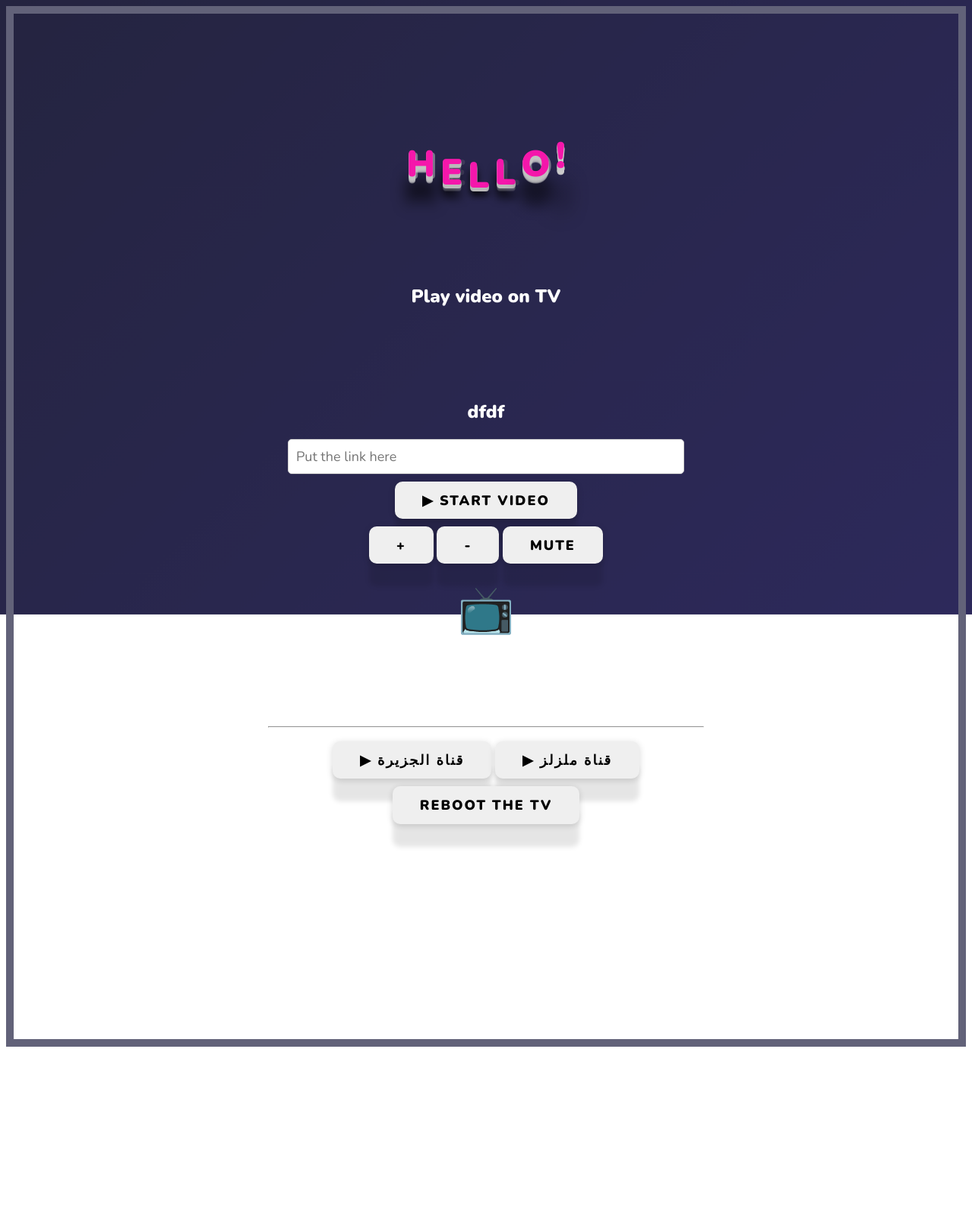
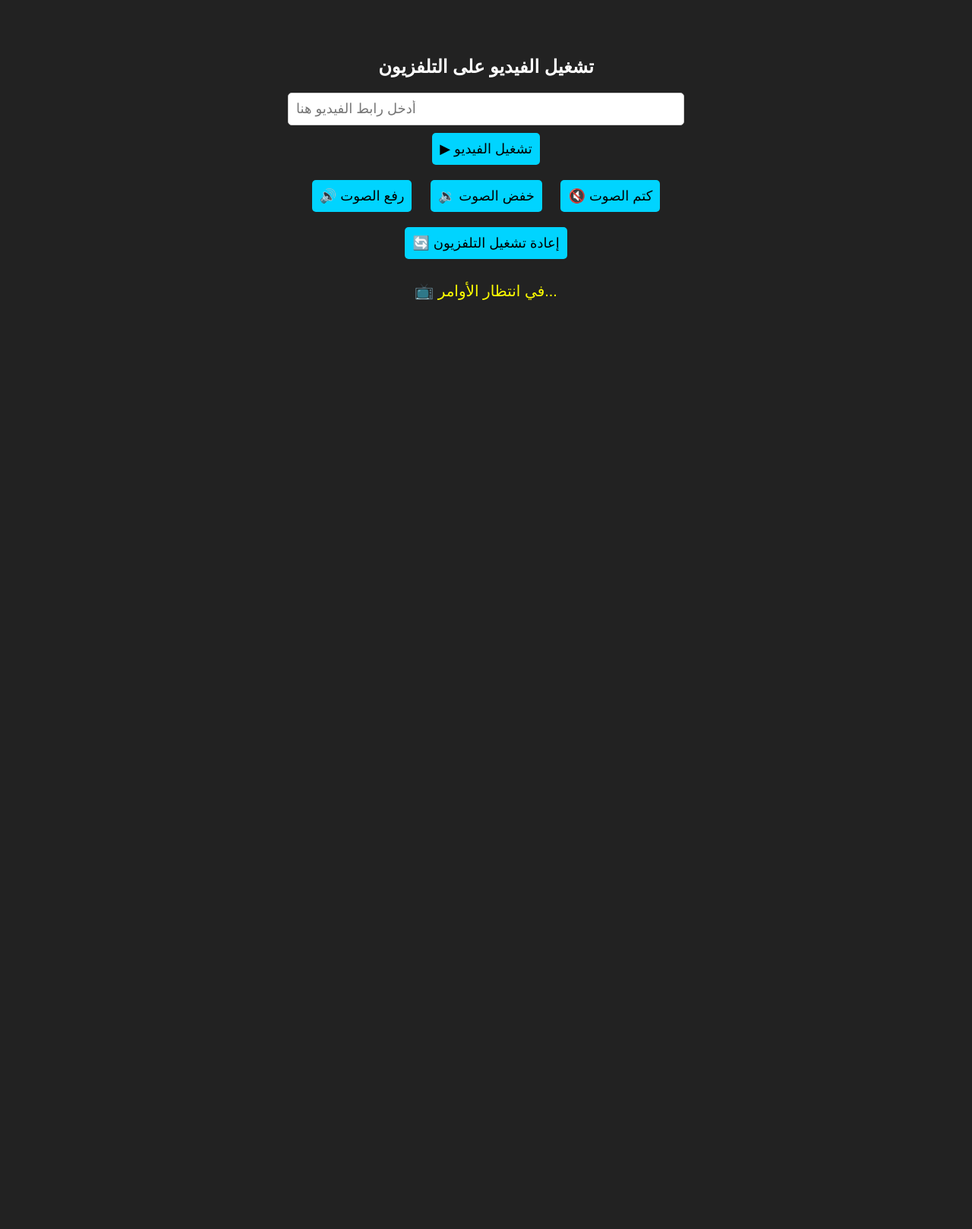
Before and after one commit to Thamerp09/flask-tv-server, a Flask app: page / in a window 1280 px wide. Shown: the top 1618 px of the page at 76% size. After the commit the page ends 395 px from the top, so only its background shows below. Run offline with Flask 3, Linux system fonts and the light colour scheme.

Commit message:
lets try

```diff
--- a/app.py
+++ b/app.py
@@ -3,7 +3,7 @@ from flask import Flask, request, jsonify, render_template
 from flask_cors import CORS  # ✅ استيراد CORS
 
 app = Flask(__name__)
-CORS(app)
+CORS(app, resources={r"/*": {"origins": "*"}})
 TV_IP = "192.168.100.22"  # استبدله بعنوان تلفزيونك
 
 @app.route('/')
@@ -35,10 +35,6 @@ def play_video():
 
 @app.route('/volume_up', methods=['POST'])
 def volume_up():
-    is_connected, error = ensure_adb_connection()
-    if not is_connected:
-        return jsonify({"message": "❌ فشل الاتصال بـ ADB", "error": error}), 500
-
     result = subprocess.run(["adb", "-s", f"{TV_IP}:5555", "shell", "input", "keyevent", "KEYCODE_VOLUME_UP"], capture_output=True, text=True)
 
     if result.returncode == 0:
@@ -48,10 +44,6 @@ def volume_up():
 
 @app.route('/volume_down', methods=['POST'])
 def volume_down():
-    is_connected, error = ensure_adb_connection()
-    if not is_connected:
-        return jsonify({"message": "❌ فشل الاتصال بـ ADB", "error": error}), 500
-
     result = subprocess.run(["adb", "-s", f"{TV_IP}:5555", "shell", "input", "keyevent", "KEYCODE_VOLUME_DOWN"], capture_output=True, text=True)
 
     if result.returncode == 0:
@@ -61,10 +53,6 @@ def volume_down():
 
 @app.route('/mute', methods=['POST'])
 def mute():
-    is_connected, error = ensure_adb_connection()
-    if not is_connected:
-        return jsonify({"message": "❌ فشل الاتصال بـ ADB", "error": error}), 500
-
     result = subprocess.run(["adb", "-s", f"{TV_IP}:5555", "shell", "input", "keyevent", "KEYCODE_VOLUME_MUTE"], capture_output=True, text=True)
 
     if result.returncode == 0:
@@ -74,10 +62,6 @@ def mute():
 
 @app.route('/reboot', methods=['POST'])
 def reboot():
-    is_connected, error = ensure_adb_connection()
-    if not is_connected:
-        return jsonify({"message": "❌ فشل الاتصال بـ ADB", "error": error}), 500
-
     result = subprocess.run(["adb", "-s", f"{TV_IP}:5555", "shell", "reboot"], capture_output=True, text=True)
 
     if result.returncode == 0:
@@ -86,4 +70,4 @@ def reboot():
         return jsonify({"message": "❌ فشل في إعادة تشغيل التلفزيون", "error": result.stderr})
 
 if __name__ == '__main__':
-    app.run(host='0.0.0.0', port=5000)
+    app.run(host='0.0.0.0', port=5000, debug=True)
--- a/templates/front.html
+++ b/templates/front.html
@@ -4,55 +4,17 @@
     <meta charset="UTF-8">
     <meta name="viewport" content="width=device-width, initial-scale=1.0">
     <title>تشغيل فيديو على الشاشة</title>
-    <link href="https://fonts.googleapis.com/css2?family=Roboto:wght@300;400;700&family=Nunito:wght@300;600;900&display=swap" rel="stylesheet">
     <style>
         body {
-            font-family: 'Nunito', 'Roboto', sans-serif !important;
-        }
-        h1, h2, p, input, button, span {
-            font-family: 'Nunito', 'Roboto', sans-serif !important;
-        }
-
-        body {
-            font-family: 'Inter', 'Poppins', sans-serif !important;
+            font-family: Arial, sans-serif;
             text-align: center;
+            background-color: #222;
             color: white;
             padding: 50px;
-            overflow: hidden;
-            position: relative;
-            height: 100vh;
-            border: 10px solid #626279; /* إضافة بوردر حول الصفحة */
-            margin-bottom: 500px;
-            padding-bottom: 500px;
-        }
-
-        /* خلفية متحركة */
-        body::before {
-            content: "";
-            position: fixed;
-            top: 0;
-            left: 0;
-            width: 100%;
-            height: 100%;
-            background: linear-gradient(-45deg, #0f0c29, #302b63, #24243e, #1b1e32);
-            background-size: 400% 400%;
-            animation: gradientBG 10s ease infinite;
-            z-index: -1;
-        }
-
-        @keyframes gradientBG {
-            0% { background-position: 0% 50%; transform: scale(1); }
-            50% { background-position: 100% 50%; transform: scale(1.05); }
-            100% { background-position: 0% 50%; transform: scale(1); }
-
-            50% { background-position: 100% 50%; }
-            100% { background-position: 0% 50%; }
         }
         h1 {
             font-size: 24px;
             margin-bottom: 20px;
-            margin-top: 120px;
-
         }
         input {
             font-size: 18px;
@@ -64,234 +26,96 @@
         }
         button {
             font-size: 18px;
-            letter-spacing: 2px;
-            text-transform: uppercase;
-            display: inline-block;
-            text-align: center;
-            font-weight: bold;
-            padding: 0.7em 2em;
-            margin-top: 10px;
-            /* background-color: #00d4ff; */
-            color: #000000;
-            /*border: 3px solid #00324f;*/
+            padding: 10px;
+            margin: 10px;
+            border-radius: 5px;
             border: none;
-            border-radius: 10px;
             cursor: pointer;
-            position: relative;
-            box-shadow: 0 2px 10px rgb(0,0,0,0.16),
-            0 30px 6px rgba(0,0,0,0.1);
-            transition: 0.3s ease all;
-            z-index: 1;
+            background-color: #00d4ff;
+            color: black;
         }
-        button:hover, button:focus {
-           color: rgb(0, 0, 0);
+        button:hover {
+            background-color: #0094cc;
         }
-        button:before{
-            transition:0.5s all ease;
-            position: absolute;
-            top: 0;
-            left: 50%;
-            right: 50%;
-            bottom: 0;
-            opacity: 0;
-            content: '';
-            background-color: #00ddff;
-            z-index: -1;
-        }
-
-        button:hover:before, button:focus:before {
-            transition: 0.5s all ease;
-            left: 0;
-            right: 0;
-            opacity: 1;
-
-        }
-
-    button:active{
-        transform: scale(0.9);
-    }
-
-        #statusE {
+        #status {
             margin-top: 20px;
-            font-size: 60px;
-            color: #ffcc00;
-        }
-        #statusE:active{
-            transform: scale(0.9);
-        }
-
-
-        #statusE{
-
-            transition: transform 0.3s ease-in-out; /* لجعل التغيير سلس */
-        }
-
-        #statusE:hover{
-            transform: scale(1.5); /* تكبير النص بنسبة 1.5 عند مرور الماوس */
-
-        }
-
-        /* #status:before{
-            transition:0.5s all ease;
-            position: absolute;
-            top: 0;
-            left: 50%;
-            right: 50%;
-            bottom: 0;
-            opacity: 0;
-            content: '';
-            background-color: #000000;
-            z-index: -1;
-        } */
-        /* #status:hover:before, #status:focus:before {
-            transition: 0.5s ease;
-            left: 0;
-            right: 0;
-            opacity: 1;
-
-        } */
-
-        span{
-            position:relative;
-            font-family: "lato",sans-serif;
-            top: 10px;
-            color: #f517ab;
-            display: inline-block;
-            font-size: 3rem;
-            text-shadow: 0 1px 0 #b7b7b7, 0 2px 0 #b7b7b7, 0 3px 0 #b7b7b7,
-            0 4px 0 #b7b7b7, 0 5px 0 #b7b7b7, 6px 0 transparent, 0 7px 0 transparent,
-            0 8px 0 transparent, 0 9px 0 transparent, 0 10px 10px rgba(0, 0, 0.5);
-            animation: bounce 0.4s ease-in-out infinite
-            alternate;
-         }
-       h1 span:nth-child(2){
-        animation-delay:0.1s ;
-
-       }
-       h1 span:nth-child(3){
-        animation-delay:0.2s ;
-       }
-       h1 span:nth-child(4){
-        animation-delay:0.3s;
-       }
-       h1 span:nth-child(5){
-        animation-delay:0.4s;
-       }
-       h1 span:nth-child(6){
-        animation-delay:0.5s;
-       }
-
-        @keyframes bounce {
-        100%{
-            top: -20px;
-            text-shadow: 0 1px 0 #ccc, 0 2px 0 #ccc, 0 3px 0 #ccc,
-            0 4px 0 #ccc, 0 5px 0 #ccc, 0 6px 0 #ccc, 0 7px 0 #ccc,
-            0 8px 0 #ccc, 0 9px 0 #ccc,0 60px 30px rgba(0, 0, 0.3);
-        }
-       }
-         /* @keyframes bounce{
-            0%{
-                top: 0;
-            }
-            100%{
-                top: -20px;
-                text-shadow: 0 5px 5px rgba(0, 0, 0.3);
-            }
-         } */
-        .status{
-            font-size: 100px;
+            font-size: 20px;
+            color: yellow;
         }
     </style>
 </head>
 <body>
+    <h1>تشغيل الفيديو على التلفزيون</h1>
+    <input type="text" id="videoUrl" placeholder="أدخل رابط الفيديو هنا">
+    <br>
+    <button onclick="playVideo()">▶ تشغيل الفيديو</button>
+    <br>
+    <button onclick="changeVolume('up')">🔊 رفع الصوت</button>
+    <button onclick="changeVolume('down')">🔉 خفض الصوت</button>
+    <button onclick="changeVolume('mute')">🔇 كتم الصوت</button>
+    <br>
+    <button onclick="rebootTV()">🔄 إعادة تشغيل التلفزيون</button>
+    <p id="status">📺 في انتظار الأوامر...</p>
 
-    <h1>
-        <span>H</span>
-        <span>E</span>
-        <span>L</span>
-        <span>L</span>
-        <span>O</span>
-        <span>!</span>
-    </h1>
-    <h1>Play video on TV</h1>
-    <h1>dfdf</h1>
-    <input type="text" id="videoUrl" placeholder="Put the link here">
-    <br>
-    <button onclick="playVideo()">▶ Start Video </button>
-    <br>
-    <button onclick="changeVolume('up')">+</button>
-    <button onclick="changeVolume('down')">-</button>
-    <button onclick="changeVolume('mute')">mute</button>
-    <p id="statusE">📺</p>
-    <p id="status"></p>
-    <h2>Some Channels</h2>
-    <hr style="width: 50%;">
+    <script>
+        const NGROK_URL = "https://0b47-2001-16a2-f737-9400-f956-3b00-9e25-4fc4.ngrok-free.app"; // استبدل بالرابط الصحيح
 
-    <button onclick="playPresetVideo(this)" id="f" data-url="https://www.youtube.com/watch?v=bNyUyrR0PHo&ab_channel=AlJazeeraArabic%D9%82%D9%86%D8%A7%D8%A9%D8%A7%D9%84%D8%AC%D8%B2%D9%8A%D8%B1%D8%A9https://www.youtube.com/watch?v=PVHVV6pzz3U&ab_channel=%D8%A7%D8%A8%D9%88%D9%85%D8%AD%D8%B3%D9%86">▶ قناة الجزيرة</button>
-    <button onclick="playPresetVideo(this)" data-url="https://www.youtube.com/@osh3lek">▶ قناة ملزلز</button>
-    <br>
-    <button onclick="reboot('reboot')">Reboot The TV</button>
-    <script>
-    const NGROK_URL = "https://0b47-2001-16a2-f737-9400-f956-3b00-9e25-4fc4.ngrok-free.app"; // استبدل برابط ngrok الحقيقي
-    const AUTH_TOKEN = "2uYZtQcdE57rSHwjMnNWWad7RfM_NBViPvmREhJNqqw2xECy";
+        function playVideo() {
+            const videoUrl = document.getElementById("videoUrl").value.trim();
+            if (!videoUrl) {
+                document.getElementById("status").innerText = "❌ الرجاء إدخال رابط فيديو!";
+                return;
+            }
+            document.getElementById("status").innerText = "⏳ جارٍ تشغيل الفيديو...";
 
-    function reboot(action){
-        let url = `${NGROK_URL}/reboot`;
-        fetch(url,{
+            fetch(`${NGROK_URL}/play`, {
                 method: 'POST',
-            headers: {'Content-Type':'application/json', 'Authorization': `Bearer ${AUTH_TOKEN}`}
+                headers: { 'Content-Type': 'application/json' },
+                body: JSON.stringify({ video_url: videoUrl })
             })
             .then(response => response.json())
+            .then(data => {
+                document.getElementById("status").innerText = data.message;
+            })
+            .catch(error => {
+                document.getElementById("status").innerText = "❌ فشل في إرسال الطلب!";
+                console.error("Error:", error);
+            });
         }
 
         function changeVolume(action) {
-        let url = "";
-
-        if (action === 'up') url = `${NGROK_URL}/volume_up`;
-        else if (action === 'down') url = `${NGROK_URL}/volume_down`;
-        else if (action === 'mute') url = `${NGROK_URL}/mute`;
+            let url = `${NGROK_URL}/volume_${action}`;
+            document.getElementById("status").innerText = `⏳ جارٍ ${action === 'up' ? 'رفع' : action === 'down' ? 'خفض' : 'كتم'} الصوت...`;
 
             fetch(url, {
                 method: 'POST',
-            mode: "cors",  // ✅ تفعيل CORS
-            credentials: "include",  // ✅ التأكد من إرسال الطلب كاملاً
-            headers: { 'Content-Type': 'application/json', 'Authorization': `Bearer ${AUTH_TOKEN}` }
+                headers: { 'Content-Type': 'application/json' }
             })
             .then(response => response.json())
+            .then(data => {
+                document.getElementById("status").innerText = data.message;
+            })
+            .catch(error => {
+                document.getElementById("status").innerText = "❌ فشل في إرسال الطلب!";
+                console.error("Error:", error);
+            });
         }
 
-    function playVideo() {
-        const videoUrl = document.getElementById("videoUrl").value;
-
-        if (!videoUrl.trim()) {
-            document.getElementById("status").innerText = "❌ يرجى إدخال رابط فيديو صحيح!";
-            return;
+        function rebootTV() {
+            document.getElementById("status").innerText = "⏳ جارٍ إعادة تشغيل التلفزيون...";
+            fetch(`${NGROK_URL}/reboot`, {
+                method: 'POST',
+                headers: { 'Content-Type': 'application/json' }
+            })
+            .then(response => response.json())
+            .then(data => {
+                document.getElementById("status").innerText = data.message;
+            })
+            .catch(error => {
+                document.getElementById("status").innerText = "❌ فشل في إرسال الطلب!";
+                console.error("Error:", error);
+            });
         }
-        document.getElementById("status").innerText = "⏳ جاري تشغيل الفيديو...";
-
-        fetch(`${NGROK_URL}/play`, {
-            method: 'POST',
-
-            headers: { 'Content-Type': 'application/json', 'Authorization': `Bearer ${AUTH_TOKEN}` },
-            body: JSON.stringify({ video_url: videoUrl })
-        })
-    }
-
-    function playPresetVideo(button) {
-        let url = button.getAttribute("data-url");
-        document.getElementById("status").innerText = "🎬 تم التشغيل";
-
-        fetch(`${NGROK_URL}/play`, {
-            method: 'POST',
-
-            headers: { 'Content-Type': 'application/json', 'Authorization': `Bearer ${AUTH_TOKEN}` },
-            body: JSON.stringify({ video_url: url })
-        })
-    }
-
     </script>
-
-
-
 </body>
 </html>
```
Also changed, not shown: server.py (deleted, +0 -89 lines). Lines whose indentation alone changed are shown as unchanged.
